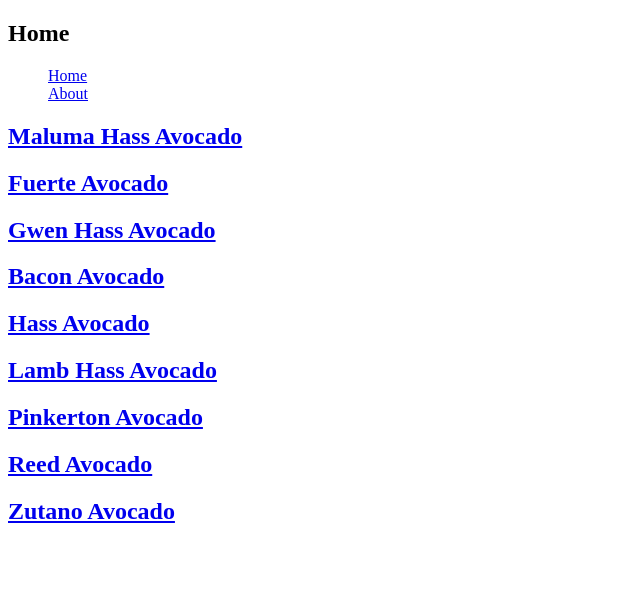
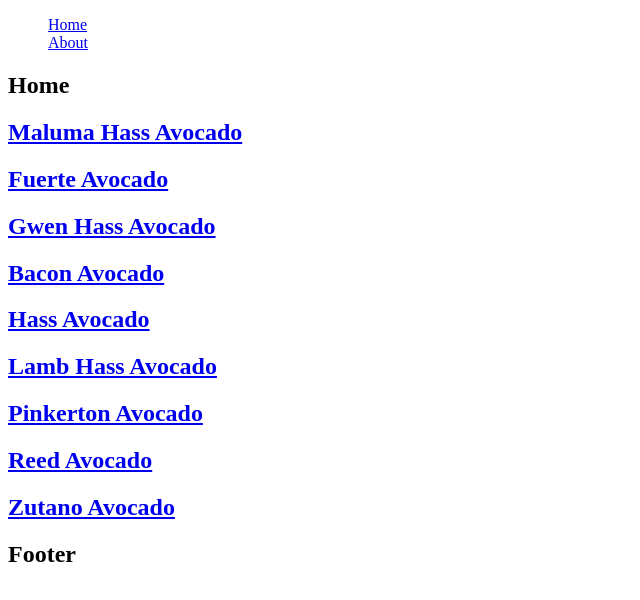
Before and after one commit to Quarzizus/NextJS_Fundamentals, a Next.js app: page / in a window 1280 px wide. Shown: the top 600 px of the page, without its empty margins (0-640 px from the left). Built offline with nearby package versions, Linux system fonts and the light colour scheme.

Commit message:
:sparkles: to extend the funtionalities of _app
and _document

```diff
--- /dev/null
+++ b/components/Footer/index.tsx
@@ -0,0 +1,9 @@
+const Footer = () => {
+  return (
+    <footer className="Footer">
+      <h2>Footer</h2>
+    </footer>
+  );
+};
+
+export { Footer };
--- /dev/null
+++ b/components/Layout/index.tsx
@@ -0,0 +1,18 @@
+import { Footer } from "../Footer";
+import { NavBar } from "../Navbar";
+
+interface props {
+  children?: JSX.Element | JSX.Element[];
+}
+
+const Layout = ({ children }: props): JSX.Element => {
+  return (
+    <div className="Layout">
+      <NavBar />
+      {children}
+      <Footer />
+    </div>
+  );
+};
+
+export { Layout };
--- a/pages/_app.tsx
+++ b/pages/_app.tsx
@@ -1,9 +1,13 @@
 import { AppProps } from "next/app";
+import { Layout } from "../components/Layout";
 
 function MyApp({ Component, pageProps }: AppProps): JSX.Element {
   // providers, layouts, themes, data, props
-
-  return <Component {...pageProps} />;
+  return (
+    <Layout>
+      <Component {...pageProps} />
+    </Layout>
+  );
 }
 
 export default MyApp;
--- a/pages/_document.tsx
+++ b/pages/_document.tsx
@@ -1,4 +1,4 @@
-import { Html, Head, Main, NextScript } from 'next/document'
+import { Html, Head, Main, NextScript } from "next/document";
 
 export default function Document(): JSX.Element {
   return (
@@ -9,5 +9,5 @@
         <NextScript />
       </body>
     </Html>
-  )
+  );
 }
--- a/pages/index.tsx
+++ b/pages/index.tsx
@@ -7,7 +7,7 @@
 
   const getProducts = async () => {
     const response = await fetch("/api/avo");
-    const { data, length } = await response.json();
+    const { data } = await response.json();
     setProducts(data);
   };
 
@@ -18,7 +18,6 @@
   return (
     <div>
       <h2>Home</h2>
-      <NavBar />
       {!products.length && <h1>Loading...</h1>}
       {products.length > 0 &&
         products.map(({ id, name }) => {
```
Also changed, not shown: pages/product/[id].tsx (line endings or trailing spaces).
